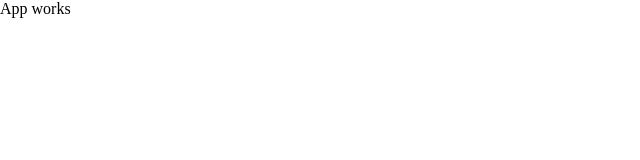
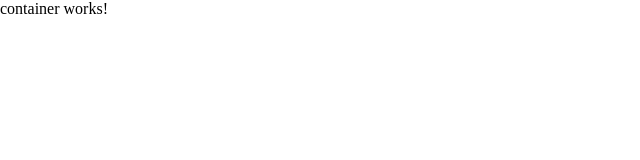
Before and after one commit to MatinKHD/record-collection, a React (Create React App) app: page / in a window 1280 px wide. Shown: the top 160 px of the page, without its empty margins (0-640 px from the left). Built offline with nearby package versions, Linux system fonts and the light colour scheme.

Commit message:
create container component and add it to app

```diff
--- a/src/app.jsx
+++ b/src/app.jsx
@@ -1,5 +1,6 @@
+import Container from "./container";
 function App() {
-  return <p>App works</p>;
+  return <Container />;
 }
 
 export default App;
--- /dev/null
+++ b/src/container.jsx
@@ -0,0 +1,5 @@
+function Container() {
+  return <p>container works!</p>;
+}
+
+export default Container;
```
